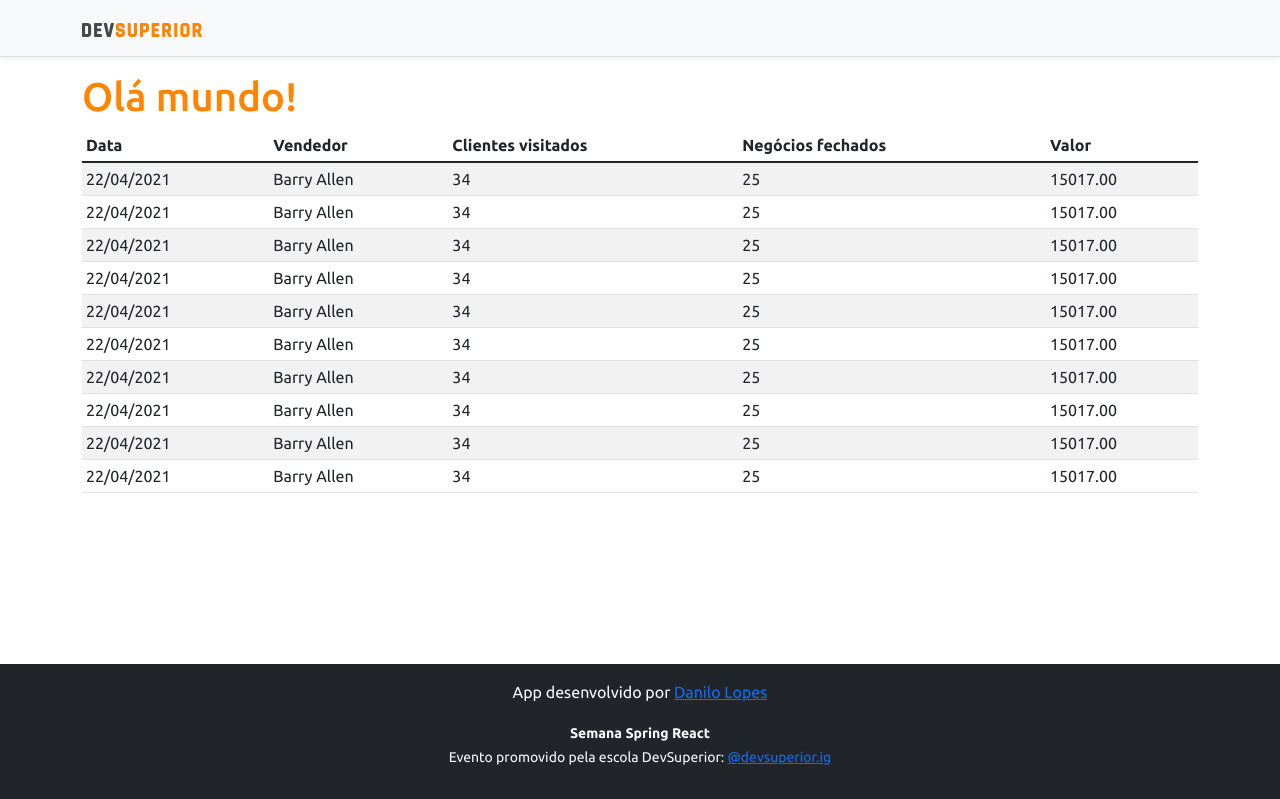
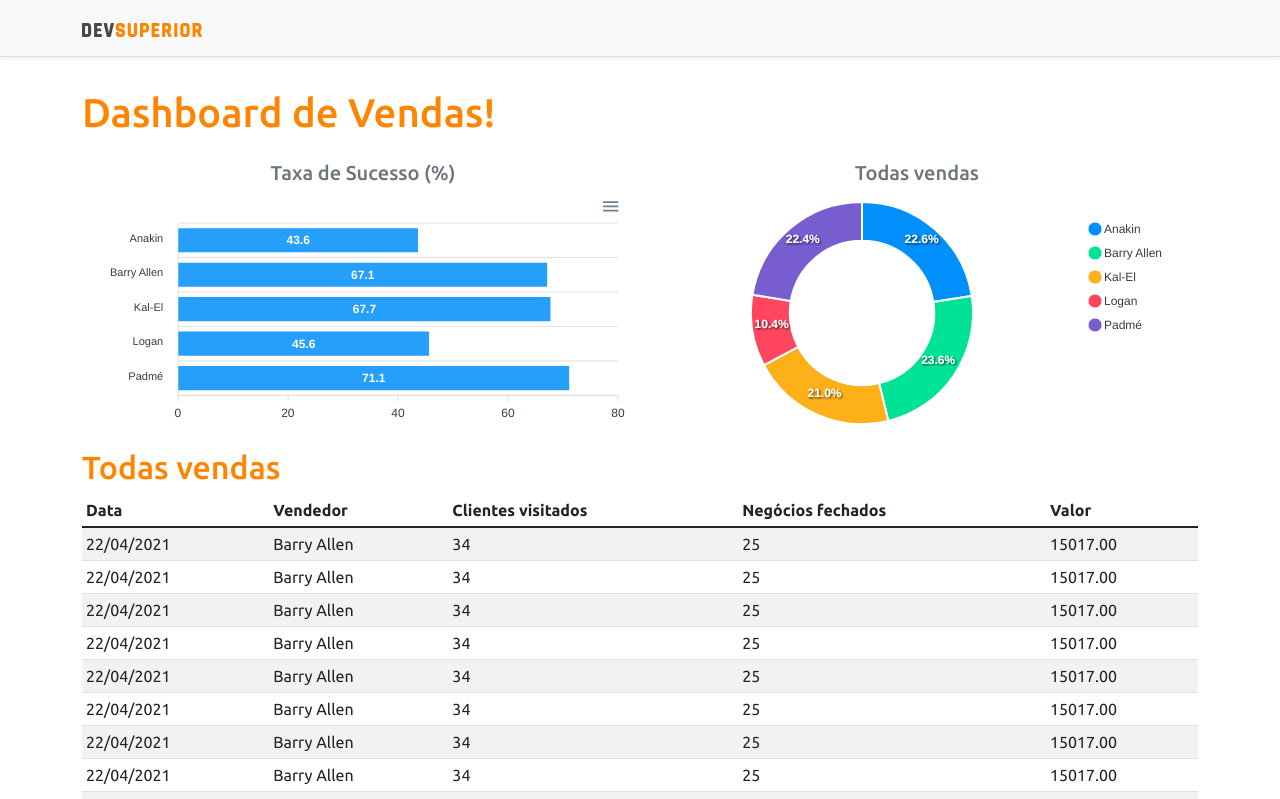
Before and after one commit to daanloopes/projeto-sds3, a React (Create React App) app in the folder frontend/: page / in a window 1280 px wide. Shown: the top 799 px of the page. Built offline with nearby package versions, Linux system fonts and the light colour scheme.

Commit message:
Static charts

```diff
--- a/frontend/package.json
+++ b/frontend/package.json
@@ -11,8 +11,10 @@
     "@types/node": "^12.0.0",
     "@types/react": "^17.0.0",
     "@types/react-dom": "^17.0.0",
+    "apexcharts": "^3.28.1",
     "bootstrap": "^5.1.0",
     "react": "^17.0.2",
+    "react-apexcharts": "^1.3.9",
     "react-dom": "^17.0.2",
     "react-scripts": "4.0.3",
     "typescript": "^4.1.2",
--- a/frontend/src/App.tsx
+++ b/frontend/src/App.tsx
@@ -1,13 +1,31 @@
 import NavBar from "components/NavBar";
 import Footer from "components/Footer";
 import DataTable from "components/DataTable";
+import BarChart from "components/BarCharts";
+import DonutChart from "components/DonutCharts";
 
 function App() {
   return (
     <>
       <NavBar />
       <div className="container">
-        <h1 className="text-primary"> Olá mundo!</h1>
+        <h1 className="text-primary py-3"> Dashboard de Vendas!</h1>
+
+        <div className="row px-3">
+          <div className="col-sm-6">
+            <h5 className="text-center text-secondary">Taxa de Sucesso (%)</h5>
+            <BarChart />
+          </div>
+          <div className="col-sm-6">
+            <h5 className="text-center text-secondary">Todas vendas</h5>
+            <DonutChart />
+          </div>
+        </div>
+
+        <div>
+          <h2 className="text-primary">Todas vendas</h2>
+        </div>
+
         <DataTable />
       </div>
       <Footer />
--- /dev/null
+++ b/frontend/src/components/BarCharts/index.tsx
@@ -0,0 +1,35 @@
+import Chart from 'react-apexcharts';
+
+function BarCharts() {
+
+    const options = {
+        plotOptions: {
+            bar: {
+                horizontal: true,
+            }
+        },
+    };
+
+    const mockData = {
+        labels: {
+            categories: ['Anakin', 'Barry Allen', 'Kal-El', 'Logan', 'Padmé']
+        },
+        series: [
+            {
+                name: "% Sucesso",
+                data: [43.6, 67.1, 67.7, 45.6, 71.1]
+            }
+        ]
+    };
+
+    return (
+        <Chart
+            options={{ ...options, xaxis: mockData.labels}}
+            series={mockData.series}
+            type="bar"
+            height="240"
+        />
+    );
+}
+
+export default BarCharts;
--- /dev/null
+++ b/frontend/src/components/DonutCharts/index.tsx
@@ -0,0 +1,26 @@
+import Chart from 'react-apexcharts';
+
+function DonutCharts() {
+
+    const mockData = {
+        series: [477138, 499928, 444867, 220426, 473088],
+        labels: ['Anakin', 'Barry Allen', 'Kal-El', 'Logan', 'Padmé']
+    }
+
+    const options = {
+        legend: {
+            show: true
+        }
+    }
+
+    return (
+        <Chart
+            options={{ ...options, labels: mockData.labels}}
+            series={mockData.series}
+            type="donut"
+            height="240"
+        />
+    );
+}
+
+export default DonutCharts;
```
Also changed, not shown: 1 other file (tests, documents, lock files or other folders).
